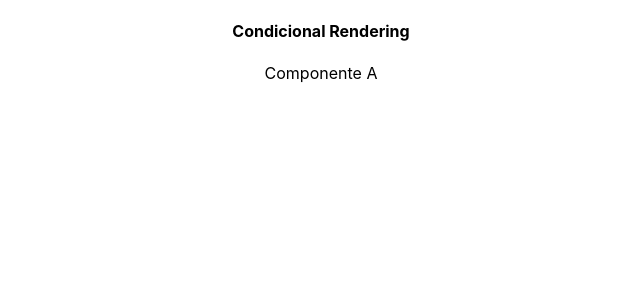
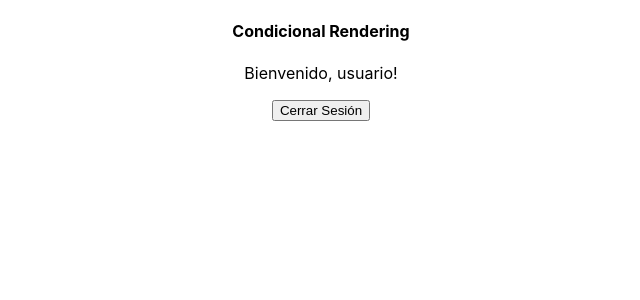
Before and after one commit to arialisme/aprende-react-js-2, a React (Create React App) app: page / in a window 1280 px wide. Shown: the top 300 px of the page, without its empty margins (319-959 px from the left). Built offline with nearby package versions, Linux system fonts and the light colour scheme.

Commit message:
Ejemplo práctico de renderizado  condicional

```diff
--- a/src/sections/condicional.js
+++ b/src/sections/condicional.js
@@ -1,28 +1,32 @@
 import React, { Component } from "react";
 
-class ComponenteA extends Component {
+class LoginButton extends Component {
   render() {
-    return <p>Componente A</p>;
+    return <button>Iniciar Sesión</button>;
   }
 }
-
-class ComponenteB extends Component {
+class LogoutButton extends Component {
   render() {
-    return <p>Componente B</p>;
+    return (
+      <div>
+        <p>Bienvenido, usuario!</p>
+        <button>Cerrar Sesión</button>
+      </div>
+    );
   }
 }
 
 export default class CondicionalSection extends Component {
   constructor() {
     super();
-    this.state = { mostrarA: true };
+    this.state = { isUserLogged: true };
   }
 
   render() {
     return (
       <div>
         <h4>Condicional Rendering</h4>
-        {this.state.mostrarA ? <ComponenteA /> : <ComponenteB />}
+        {this.state.isUserLogged ? <LogoutButton /> : <LoginButton />}
       </div>
     );
   }
```
